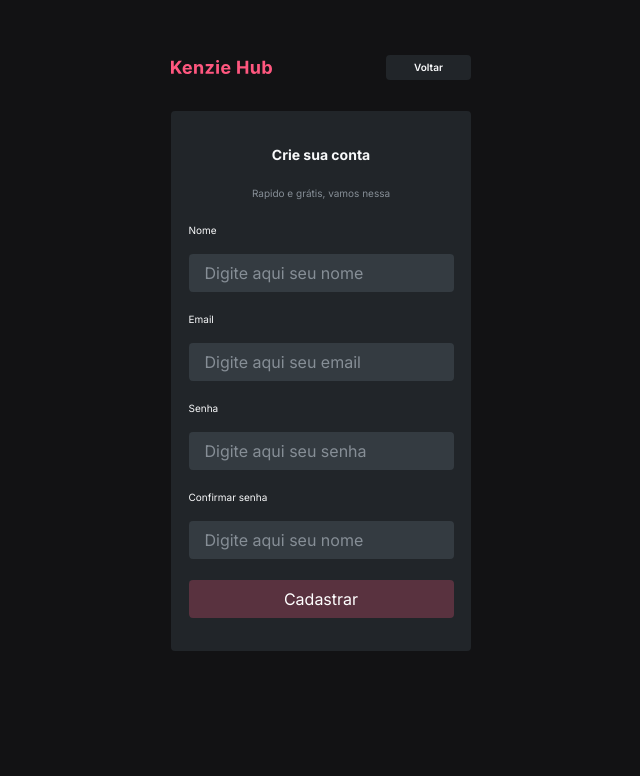
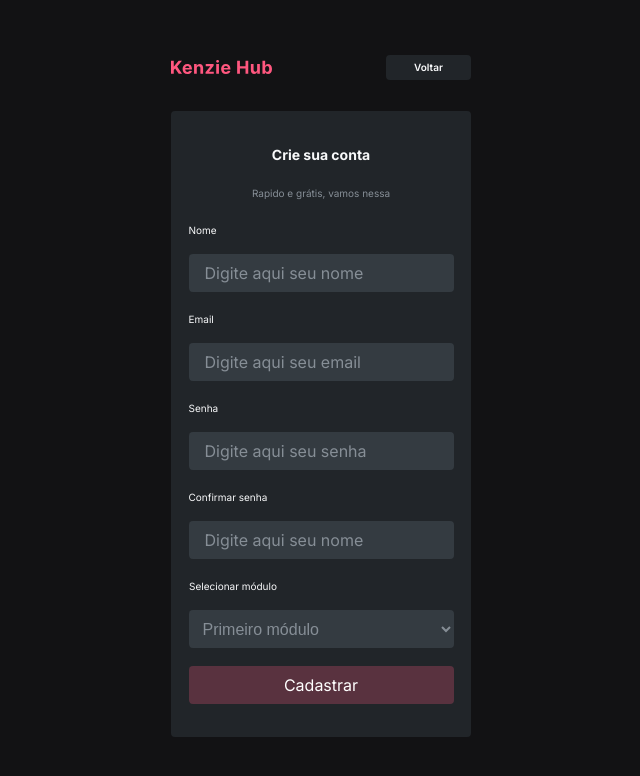
Before and after one commit to Kenzie-Academy-Brasil-Developers/react-entrega-s2-kenzie-hub-tiagokp97, a React (Create React App) app: page /register in a window 1280 px wide. Shown: the top 776 px of the page, without its empty margins (319-959 px from the left). Built offline with nearby package versions, Linux system fonts and the light colour scheme.

Commit message:
build: react-select added

```diff
--- a/package.json
+++ b/package.json
@@ -11,6 +11,7 @@
     "react-icons": "^4.3.1",
     "react-router-dom": "5",
     "react-scripts": "5.0.1",
+    "react-select": "^5.3.0",
     "styled-components": "^5.3.5",
     "web-vitals": "^2.1.0"
   },
--- a/src/components/Input/index.jsx
+++ b/src/components/Input/index.jsx
@@ -1,12 +1,13 @@
 import React from "react";
 import { Container, InputContainer } from "./styles";
 
-export default function Input({ label, icon, ...rest }) {
+export default function Input({ label, icon: Icon, ...rest }) {
   return (
     <Container>
       <p>{label}</p>
       <InputContainer>
         <input {...rest} />
+        {Icon && <Icon />}
       </InputContainer>
     </Container>
   );
--- a/src/components/Input/styles.js
+++ b/src/components/Input/styles.js
@@ -6,12 +6,7 @@ export const Container = styled.div`
   display: flex;
   flex-direction: column;
   margin-bottom: 21px;
-
-  div {
-    display: flex;
-    flex-direction: column;
-    justify-content: center;
-  }
+  display: flex;
 
   p {
     margin-bottom: 18px;
@@ -23,16 +18,23 @@ export const Container = styled.div`
 export const InputContainer = styled.div`
   border-radius: 4px;
   background: var(--grey-20);
-  padding: 1rem;
   display: flex;
   transition: 0.4;
   width: 265px;
   height: 38px;
+  display: flex;
+  align-items: center;
+  padding: 1rem;
+  svg {
+    color: var(--grey-10);
+  }
 
   input {
+    width: 90%;
+    align-items: center;
+    flex: 1;
+    border: 0;
     background: transparent;
-    flex: 1;
-    border: none;
     color: var(--white);
 
     ::placeholder {
--- a/src/pages/Register/index.jsx
+++ b/src/pages/Register/index.jsx
@@ -5,6 +5,7 @@ import { StyledButton } from "../../components/Button/styles";
 import Input from "../../components/Input";
 import { StyledForm } from "../../components/Form/styles";
 import kenzieIcon from "../../assets/kenzieIcon.svg";
+import { FaEye } from "react-icons/fa";
 export default function Register() {
   return (
     <>
@@ -25,6 +26,12 @@ export default function Register() {
           <Input label="Email" placeholder="Digite aqui seu email" />
           <Input label="Senha" placeholder="Digite aqui seu senha" />
           <Input label="Confirmar senha" placeholder="Digite aqui seu nome" />
+          <p className="modulo">Selecionar módulo</p>
+          <select>
+            <option>Primeiro módulo</option>
+            <option>Segundo módulo</option>
+            <option>Terceiro módulo</option>
+          </select>
           <StyledButton color={"white"} background={"#59323F"}>
             Cadastrar
           </StyledButton>
--- a/src/pages/Register/styles.css
+++ b/src/pages/Register/styles.css
@@ -58,3 +58,26 @@ a {
   line-height: 25px;
   text-align: center;
 }
+
+select {
+  width: 265px;
+  background-color: var(--grey-20);
+  border: none;
+  height: 38px;
+  border: none;
+  border-radius: 4px;
+  color: var(--grey-10);
+  padding-left: 10px;
+  font-size: 16px;
+  margin-bottom: 18px;
+  padding-right: 30px;
+}
+
+.modulo {
+  margin-bottom: 18px;
+  font-size: 10px;
+  align-self: flex-start;
+  color: var(--white);
+  position: relative;
+  left: -15px;
+}
```
Also changed, not shown: 1 other file (tests, documents, lock files or other folders).
